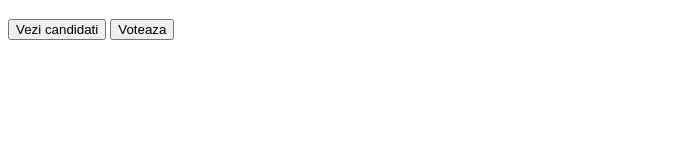
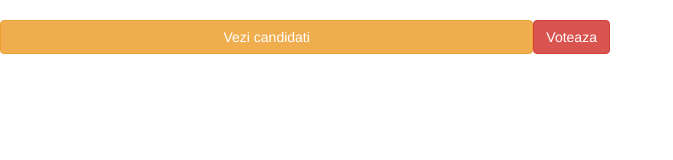
Before and after one commit to seedow/vote_app, a website: page client/index.html in a window 1280 px wide. Shown: the whole page, without its empty margins (0-673 px from the left). Drawn offline with nearby package versions, Linux system fonts and the light colour scheme; some packages are replaced by stand-ins of ours.

Commit message:
Add bootstrap

```diff
--- a/client/bower.json
+++ b/client/bower.json
@@ -9,6 +9,7 @@
   "license": "MIT",
   "dependencies": {
     "angular": "1.5.6",
-    "angular-route": "^1.5.6"
+    "angular-route": "^1.5.6",
+    "bootstrap": "^3.3.6"
   }
 }
--- a/client/index.html
+++ b/client/index.html
@@ -3,6 +3,9 @@
 	<head>
 		<meta charset="utf-8">
 		<meta http-equiv="X-UA-Compatible" content="IE=edge">
+
+		<link rel="stylesheet" href="components/bootstrap/dist/css/bootstrap.min.css">
+
 		<title>Vote App 2016 (oricine dar nu aia)</title>
 		<script src="components/angular/angular.min.js" type="text/javascript" charset="utf-8"></script>
 		<script src="components/angular-route/angular-route.min.js" type="text/javascript" charset="utf-8"></script>
```
